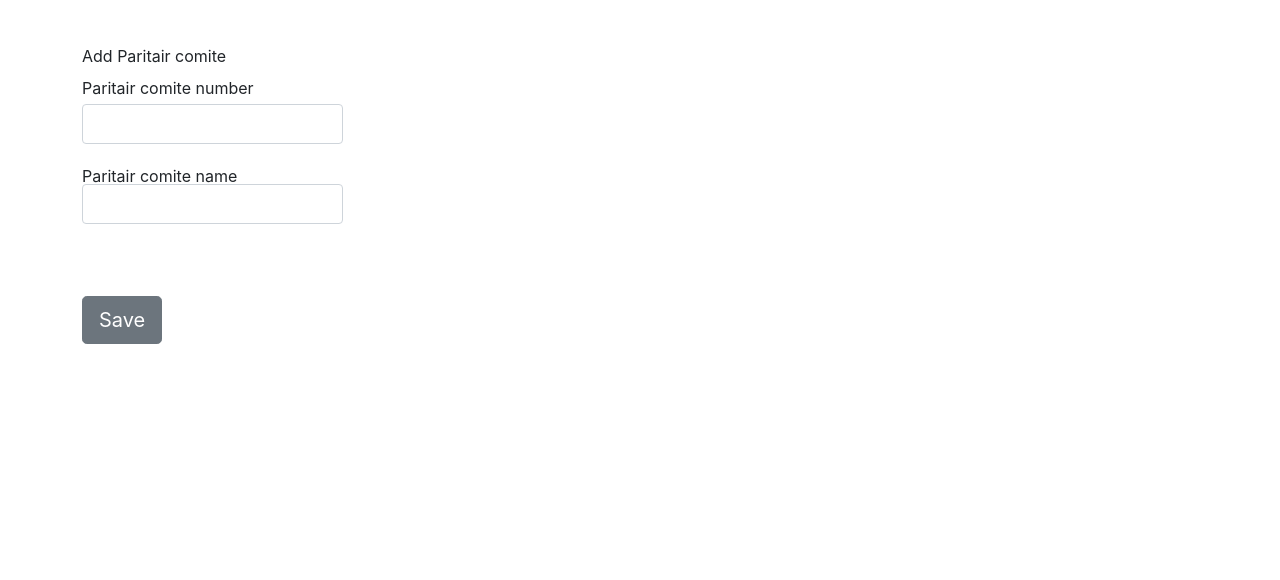
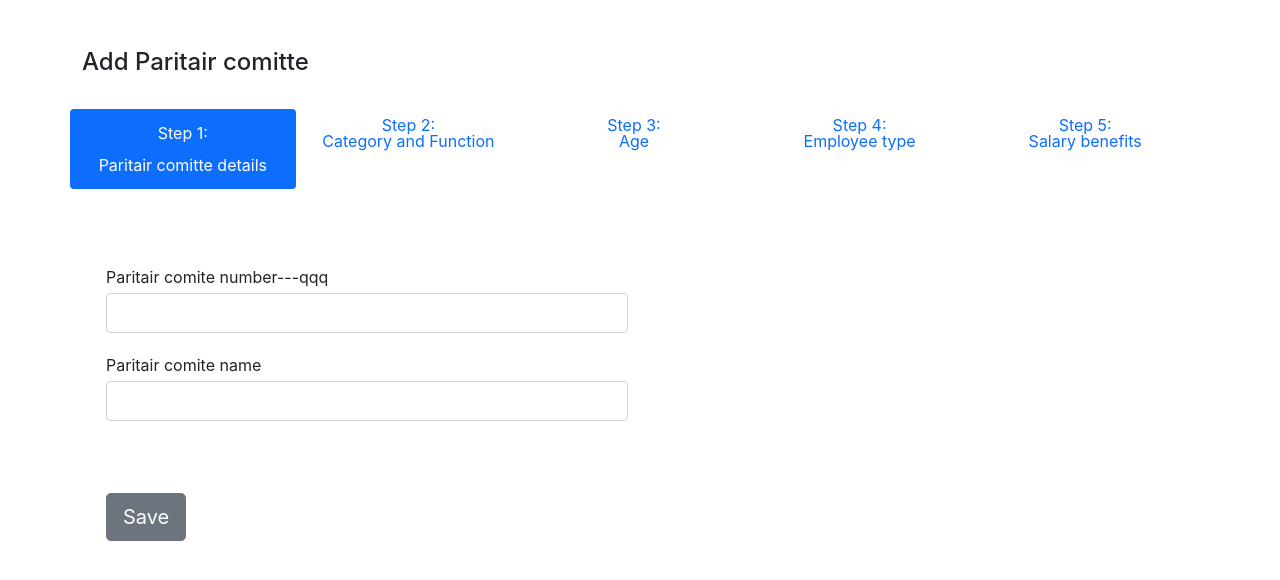
Before and after one commit to Mmaheshbabu123/my-new-Project, a Next.js app: page /addpc in a window 1280 px wide. Shown: the top 580 px of the page. Built offline with nearby package versions, Linux system fonts and the light colour scheme; no server answers.

Commit message:
1907048: Pc flow

```diff
--- /dev/null
+++ b/Contexts/PcContext.js
@@ -0,0 +1,3 @@
+import { createContext } from "react";
+
+export const PcContext = createContext({});
--- a/Services/ApiEndPoints.js
+++ b/Services/ApiEndPoints.js
@@ -14,3 +14,4 @@ export const getFunctions = BASE_URL + "getFunctions";
 export const updateFunction = BASE_URL + "updateFunction";
 export const updateCategory = BASE_URL + "updateCategory";
 export const getPc = BASE_URL + "getParitaireCommitteFunctionCategory";
+export const addPc = BASE_URL + "addpc"
--- /dev/null
+++ b/Services/ValidationService.js
@@ -0,0 +1,66 @@
+
+import React from "react";
+
+/**
+ * service for validation
+ */
+const ValidationService = {
+  /**
+   * validating an empty field.
+   * @param {*} value
+   * @returns
+   */
+  emptyValidationMethod: function(value) {
+      if(value.length==0){
+        return 'This field is required.';
+      }
+      return '0';
+  },
+  /**
+   * validating a number field.
+   * @param {*} value
+   * @returns
+   */
+  numberValidationMethod: function(value) {
+    if(!value.match(/^[0-9]+$/)){
+     return 'This field is invalid.';
+    }
+    return true;
+  },
+  /**
+   * validating a name field.
+   * @param {*} value
+   * @returns
+   */
+  nameValidationMethod: function(value) {
+    if(!value.match(/^[a-zA-Z\u0080-\uFFFF0-9 ]+$/)){
+     return 'This field is invalid.';
+    }
+    return true;
+  },
+  /**
+   * validating a salry field.
+   * @param {*} value
+   * @returns
+   */
+  salaryValidationMethod: function(value) {
+    if(!value.match(/^[0-9]+$/)){
+     return 'This field is invalid.';
+    }
+    return true;
+  },
+  /**
+   * validating paritaire committee.
+   * @param {*} value
+   * @returns
+   */
+  pcnumberValidationMethod: function(value) {
+    if(!value.match(/^[a-zA-Z\u0080-\uFFFF0-9-\., ]+$/)){
+     return 'This field is invalid.';
+    }
+    return true;
+  },
+
+};
+
+export default ValidationService;
--- a/components/PcComponent/AddPc.jsx
+++ b/components/PcComponent/AddPc.jsx
@@ -1,120 +1,137 @@
-import React, { useState }  from "react";
-// import axios from "axios";
-// import ValidationService from "../ValidationService";
-// // import { AppContext } from "./context";
-// import { useContext } from "react";
+import React, { useState,useContext } from 'react';
+import ValidationService from '../../Services/ValidationService';
+import { addPc } from '../../Services/ApiEndPoints';
+import { APICALL } from '../../Services/ApiServices';
+// import { AppContext } from "./context";
+import {PcContext} from '../../Contexts/PcContext'
 // import { useEffect } from "react";
 // import {useNavigate} from 'react-router-dom';
-
 
 // /**
 //  *
 //  * @param {*} props
 //  * @returns the added category data to the common.js component.
 //  */
-function AddPc(props){
-
+function AddPc(props) {
+  const {test, setTest} = useContext(PcContext);
 	//   var url = process.env.REACT_APP_BACKEND_URL;
 	//   const navigate = useNavigate();
-
-
 
 	//   // const myContext = useContext(AppContext);
 
 	//   const [cat, setcat] = useState(false);
-  const [number, setnmber] = useState("");
-  const [name, setname] = useState("");
+	const [ number, setnmber ] = useState('');
+	const [ name, setname ] = useState('');
 
-  const [field,setfield]=useState();
-  const [field1,setfield1]=useState();
-//   const [data,setdata]=useState();
+	const [ field, setfield ] = useState();
+	const [ field1, setfield1 ] = useState();
+	const [ data, setdata ] = useState();
 	//   const [duperror,setduperror]=useState('');
 	// const dt=[];
 
-
 	//     // const myContext = useContext(AppContext);
 	//     var data1=[];
-
 
 	//     /**
 	//  * it will post the committee data to the backend by using api's
 	//  * @param {*} e
 	//  */
 
-// let postdata= async (e)=>{
-//   var url = process.env.APP_BACKEND_URL;
-// //   const res= await axios.post(url+'api/addpc',data);
-// //   if(res.data.status === 200){
-// //     var pid=res.data.pcid;
-// //     navigate("/pc/"+pid);
-// //   }else if(res.data.status==205){
-// //         await setfield1('Paritair comite number already exists');
-// //   }else{
-// //     console.log(res.data);
-// //     }
-// }
+	let postdata= async (e)=>{
+    APICALL.service(addPc, 'POST', data)
+					.then((result) => {
+            console.log(result)
+            if(result.status === 200){
+                  var pid=result.pcid;
+                  // navigate("/pc/"+pid);
+                }else if(result.status==205){
+                      setfield1('Paritair comite number already exists.');
+                }else{
+                  console.log(result);
+                  }
+					})
+					.catch((error) => {
+						console.error(error);
+					});
+        }
 
+	let submit = async (event) => {
+		event.preventDefault();
 
-//     let submit= async(event) => {
+		var emptyValue = await ValidationService.emptyValidationMethod(name);
+		var emptyValue1 = await ValidationService.emptyValidationMethod(number);
+		var validName = await ValidationService.nameValidationMethod(name);
+		var validSalary = await ValidationService.pcnumberValidationMethod(number);
 
-//       event.preventDefault();
+		if (emptyValue != '0') {
+			setfield(emptyValue);
+		} else {
+			await setfield(validName);
+		}
 
-//       var emptyValue  = await ValidationService.emptyValidationMethod(name);
-//       var emptyValue1 = await ValidationService.emptyValidationMethod(number);
-//       var validName   = await ValidationService.nameValidationMethod(name);
-//       var validSalary = await ValidationService.pcnumberValidationMethod(number);
+		if (emptyValue1 != '0') {
+			setfield1(emptyValue1);
+		} else {
+			await setfield1(validSalary);
+		}
 
-//         if (emptyValue != "0") {
-//           setfield(emptyValue);
-//         }
-//         else {
-//           await setfield(validName);
-//         }
+		if (validSalary == true && validName == true) {
+			postdata();
+		}
+	};
 
-
-//        if (emptyValue1 != "0") {
-//         setfield1(emptyValue1);
-//       }
-//       else {
-//         await setfield1(validSalary);
-//       }
-
-//       if(validSalary==true&&validName==true){
-//         postdata();
-//         }
-//       }
-
-
-
-
-
-
-  return(
+	return (
 		<div className="container">
-  <form onSubmit={(e)=>submit(e)}>
+          {/* <PcContext.Consumer> */}
+            {/* {test =>( */}
+			<form onSubmit={(e) => submit(e)}>
 				<div className="row pt-5">
-      <div className="col-md-3">
-        <h2>Add Paritair comite</h2>
+					<div className="col-md-6">
 						<div className="form-group mt-3 mb-4">
-            <label  className="">Paritair comite number</label>
-            <input type="text" value={number} className=" form-control mt-2" onChange={(e) => {setnmber(e.target.value);}}  />
-            <p style={{color:'red'}}>{field1}</p>
+							<label className="">Paritair comite number---{test}</label>
+							<input
+								type="text"
+								value={number}
+								className=" form-control mt-2"
+								onChange={(e) => {
+									setnmber(e.target.value);
+								}}
+							/>
+							<p className="error mt-2">{field1}</p>
 						</div>
 						<div className="form-group mt-3 mb-4">
 							<label>Paritair comite name</label>
-      <input type="text" value={name}  className="form-control" onChange={(e) => {setname(e.target.value);}}/>
-      <p style={{color:'red'}}>{field}</p>
+							<input
+								type="text"
+								value={name}
+								className="form-control mt-2"
+								onChange={(e) => {
+									setname(e.target.value);
+								}}
+							/>
+							<p className="error mt-2">{field}</p>
 						</div>
 						<div>
-        <button className="btn btn-secondary btn-lg btn-block float-sm-right mt-5 md-5 add-proj-btn"onClick={()=>{ setdata({'pc_number':number,'pc_name':name});}}>Save</button>
+							<button
+								className="btn btn-secondary btn-lg btn-block float-sm-right mt-5 md-5 add-proj-btn"
+								onClick={() => {
+									setTest("qwerty")
+									// setdata({ pc_number: number, pc_name: name });
+								}}
+							>
+								Save
+							</button>
 						</div>
 					</div>
-    <div className="col-md-9"></div>
-
+					<div className="col-md-6" />
 				</div>
 			</form>
+      	{/* ) */}
+              {/* } */}
+      {/* </PcContext.Consumer> */}
 		</div>
-  );
+  )
+
 }
 
 export default AddPc;
--- a/package.json
+++ b/package.json
@@ -30,6 +30,7 @@
     "react-datepicker": "^4.5.0",
     "react-dom": "^18.1.0",
     "react-icons": "^4.4.0",
+    "react-tabs": "^5.1.0",
     "tailwindcss": "^2.2.19"
   },
   "devDependencies": {
--- a/pages/addpc.js
+++ b/pages/addpc.js
@@ -1,12 +1,127 @@
-import AddPc from "../components/PcComponent/AddPc";
-
+import AddPc from '../components/PcComponent/AddPc';
+import { Tab, Tabs, TabList, TabPanel } from 'react-tabs';
+import {PcContext} from '../Contexts/PcContext'
+import { useState } from 'react';
+// import 'react-tabs/style/react-tabs.css';
 
 /**
  *
  * @param {*} props
  * @returns the added category data to the common.js component.
  */
-const Addpc = () => (
-<AddPc/>
-)
+const Addpc = () => {
+  const [test, setTest] = useState("qqq");
+  return(
+	<div className="container mt-5">
+    <PcContext.Provider value={{test, setTest}}>
+    <p className="h4">Add Paritair comitte</p>
+		<div className="row mt-4 pt-2">
+			<ul className="nav nav-pills nav-justified mb-3" id="pills-tab" role="tablist">
+				<li className="nav-item" role="presentation">
+					<button
+						className="nav-link active py-3"
+						id="pills-home-tab"
+						data-bs-toggle="pill"
+						data-bs-target="#pills-home"
+						type="button"
+						role="tab"
+						aria-controls="pills-home"
+						aria-selected="true"
+					>
+						<p className='mb-3'>Step 1:</p> <p>Paritair comitte details</p>
+					</button>
+				</li>
+				<li className="nav-item" role="presentation">
+					<button
+						className="nav-link"
+						id="pills-profile-tab"
+						data-bs-toggle="pill"
+						data-bs-target="#pills-profile"
+						type="button"
+						role="tab"
+						aria-controls="pills-profile"
+						aria-selected="false"
+					>
+						Step 2: <br />Category and Function
+					</button>
+				</li>
+				<li className="nav-item" role="presentation">
+					<button
+						className="nav-link"
+						id="pills-contact-tab"
+						data-bs-toggle="pill"
+						data-bs-target="#pills-contact"
+						type="button"
+						role="tab"
+						aria-controls="pills-contact"
+						aria-selected="false"
+					>
+						Step 3: <br />Age
+					</button>
+				</li>
+				<li className="nav-item" role="presentation">
+					<button
+						className="nav-link"
+						id="pills-contact-tab"
+						data-bs-toggle="pill"
+						data-bs-target="#pills-contact"
+						type="button"
+						role="tab"
+						aria-controls="pills-contact"
+						aria-selected="false"
+					>
+						Step 4: <br />Employee type
+					</button>
+				</li>
+				<li className="nav-item" role="presentation">
+					<button
+						className="nav-link"
+						id="pills-contact-tab"
+						data-bs-toggle="pill"
+						data-bs-target="#pills-contact"
+						type="button"
+						role="tab"
+						aria-controls="pills-contact"
+						aria-selected="false"
+					>
+						Step 5: <br />Salary benefits
+					</button>
+				</li>
+			</ul>
+			<div className="tab-content" id="pills-tabContent">
+				<div className="tab-pane fade show active" id="pills-home" role="tabpanel" aria-labelledby="pills-home-tab">
+				<AddPc/>
+				</div>
+				<div className="tab-pane fade" id="pills-profile" role="tabpanel" aria-labelledby="pills-profile-tab">
+					...
+				</div>
+				<div className="tab-pane fade" id="pills-contact" role="tabpanel" aria-labelledby="pills-contact-tab">
+					...
+				</div>
+			</div>
+		</div>
+
+		{/* <Tabs>
+    <TabList>
+      <Tab>
+          <div>Step 1</div>
+          <div>Paritair comitte details</div>
+
+      </Tab>
+      <Tab>Step 2</Tab>
+    </TabList>
+
+    <TabPanel>
+      <h2>Any content 1</h2>
+    </TabPanel>
+    <TabPanel>
+      <h2>Any content 2</h2>
+      <AddPc/>
+
+    </TabPanel>
+  </Tabs> */}
+  </PcContext.Provider>
+	</div>
+);
+}
 export default Addpc;
```
Also changed, not shown: styles/globals.css (+60 -0 lines), 1 other file (tests, documents, lock files or other folders). Lines whose indentation alone changed are shown as unchanged.
